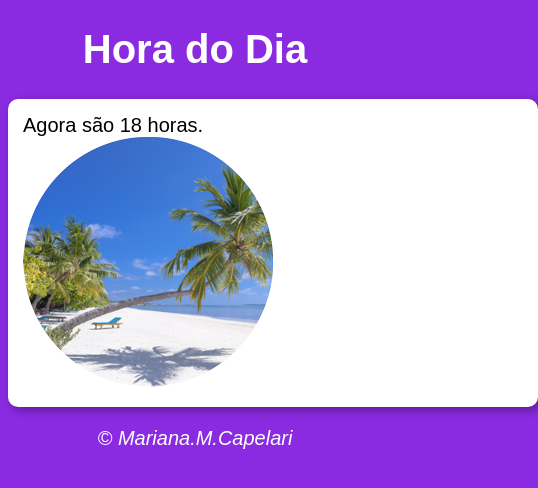
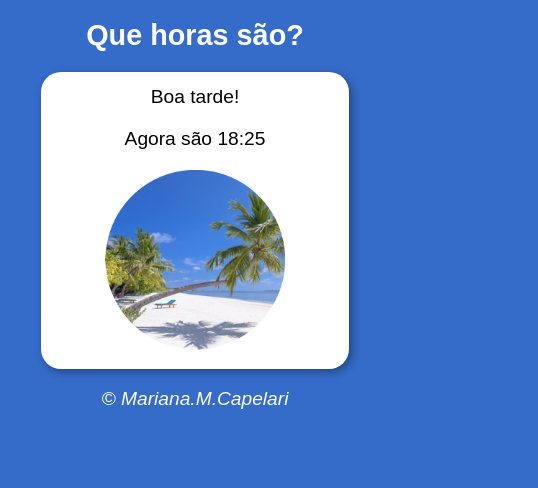
Before and after one commit to marianamoiolicapelari/exercicios-cursoemvideo-JS, a plain HTML site: page aula 12 ex/ex014/modelo.html in a window 390 px wide. Shown: the whole page, 538 px wide, since content can reach past the window. Drawn offline with Linux system fonts and the light colour scheme.

Commit message:
added new exercises

```diff
--- a/aula 12 ex/ex014/modelo.html
+++ b/aula 12 ex/ex014/modelo.html
@@ -1,20 +1,24 @@
 <!DOCTYPE html>
 <html lang="pt-br">
+
 <head>
   <meta charset="UTF-8">
   <meta http-equiv="X-UA-Compatible" content="IE=edge">
   <meta name="viewport" content="width=device-width, initial-scale=1.0">
-  <title>Hora do Dia</title>
+  <title>Relógio Criativo</title>
   <link rel="stylesheet" href="style.css">
 </head>
+
 <body onload="carregar()">
   <header>
-      <h1>Hora do Dia</h1>
+    <h1>Que horas são?</h1>
   </header>
   <section>
+    <div id="ola">
+    </div>
     <div id="msg">
-          Aqui vai aparecer a msg...
     </div>
+
     <div id="foto">
       <img id="imagem" src="manhã.png" alt="Foto do dia">
     </div>
@@ -24,4 +28,5 @@
   </footer>
   <script src="script.js"></script>
 </body>
+
 </html>
--- a/aula 12 ex/ex014/script.js
+++ b/aula 12 ex/ex014/script.js
@@ -1,17 +1,28 @@
 function carregar() {
+  var ola = document.getElementById('ola')
   var msg = document.getElementById('msg')
   var img = document.getElementById('imagem')
   var data = new Date()
   var hora = data.getHours()
-  msg.innerHTML = `Agora são ${hora} horas.`
-  if (hora >= 0 && hora < 12) {
-    // BOM DIA!
+  var min = data.getMinutes()
+
+  msg.innerHTML = `Agora são ${hora}:${min}`
+  if (hora >= 6 && hora < 12) {
+    ola.innerHTML = `Bom dia!`
     img.src = 'manhã.png'
+    document.body.style.background = '#907A48'
   } else if (hora >= 12 && hora <= 18) {
-    // BOA TARDE!
+    ola.innerHTML = `Boa tarde!`
     img.src = 'tarde.png'
+    document.body.style.background = '#356CC9'
+  } else if (hora >= 19 && hora < 24) {
+    ola.innerHTML = `Boa noite!`
+    img.src = 'noite.png'
+    document.body.style.background = '#12292F'
   } else {
-    // BOA NOITE!
-    img.src = 'noite.png'
+    ola.innerHTML = `Boa madrugada!`
+    img.src = 'madrugada.png'
+    document.body.style.background = '#284888'
+
   }
 }
--- a/aula 12 ex/ex014/style.css
+++ b/aula 12 ex/ex014/style.css
@@ -1,17 +1,24 @@
 body {
-    background: blueviolet;
-    font: normal 15pt Arial;
+    background: rgb(228, 226, 229);
+    font: normal 20pt Arial;
 }
 
 header {
     color: white;
     text-align: center;
+    font-size: 22px;
+}
+
+div {
+    text-align: center;
+    padding: 10px;
 }
 
 section {
     background: white;
-    border-radius: 10px;
-    padding: 15px;
+    border-radius: 30px;
+    padding: 8px;
+    height: 420px;
     width: 500px;
     margin: auto;
     box-shadow: 3px 3px 10px rgba(0, 0, 0, 0.363);
@@ -22,3 +29,24 @@ footer {
     text-align: center;
     font-style: italic;
 }
+
+@media screen and (max-width: 600px){
+    header {
+        font-size: 0.9rem;
+    }
+
+    div, footer {
+        font-size: 1.2rem;
+    }
+
+    section {
+        border-radius: 20px;
+        padding: 4px;
+        width: 300px;
+        height: auto;
+    }
+
+    #imagem {
+        width: 180px;
+    }
+}
```
Also changed, not shown: aula 12 ex/ex014/madrugada.png (added). Lines whose indentation alone changed are shown as unchanged.
